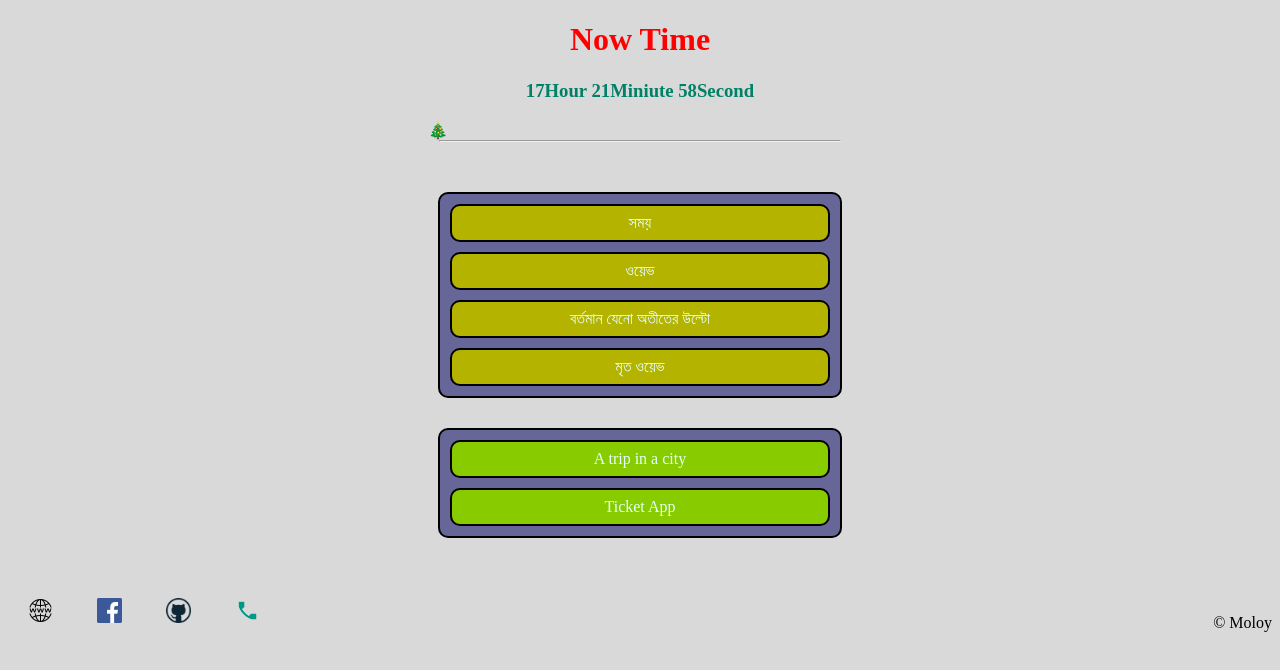
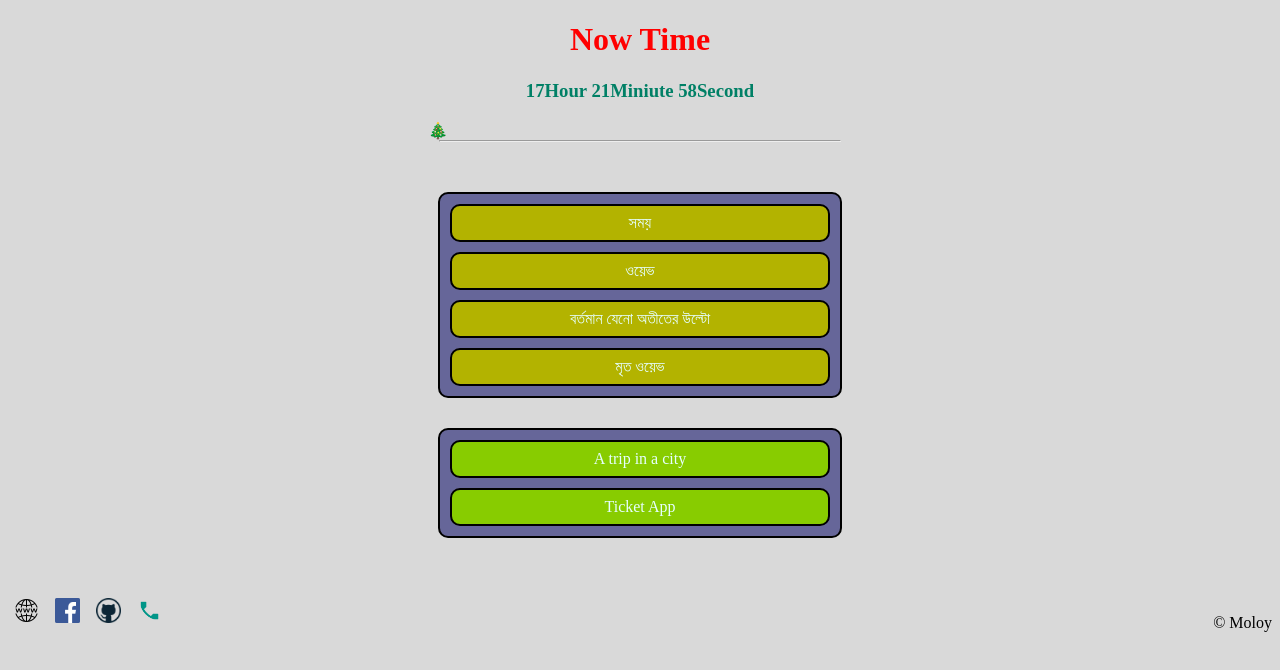
Before and after one commit to MoloyGhosh/flyover, a plain HTML site: page index.html in a window 1280 px wide. Drawn offline with Linux system fonts and the light colour scheme.

Commit message:
some changes of logos

```diff
--- a/index.html
+++ b/index.html
@@ -27,8 +27,6 @@
         }
         #likha > a{
             background-color: #b3b300;
-        }
-        #likha{
         }
         #onno{
             margin-top:30px;
@@ -76,8 +74,7 @@
             height:25px;
         }
         #fdiv>a{
-            margin:10px;
-            padding:10px;
+            margin:6px;
         }
         #bon{
             display:inline;
```
